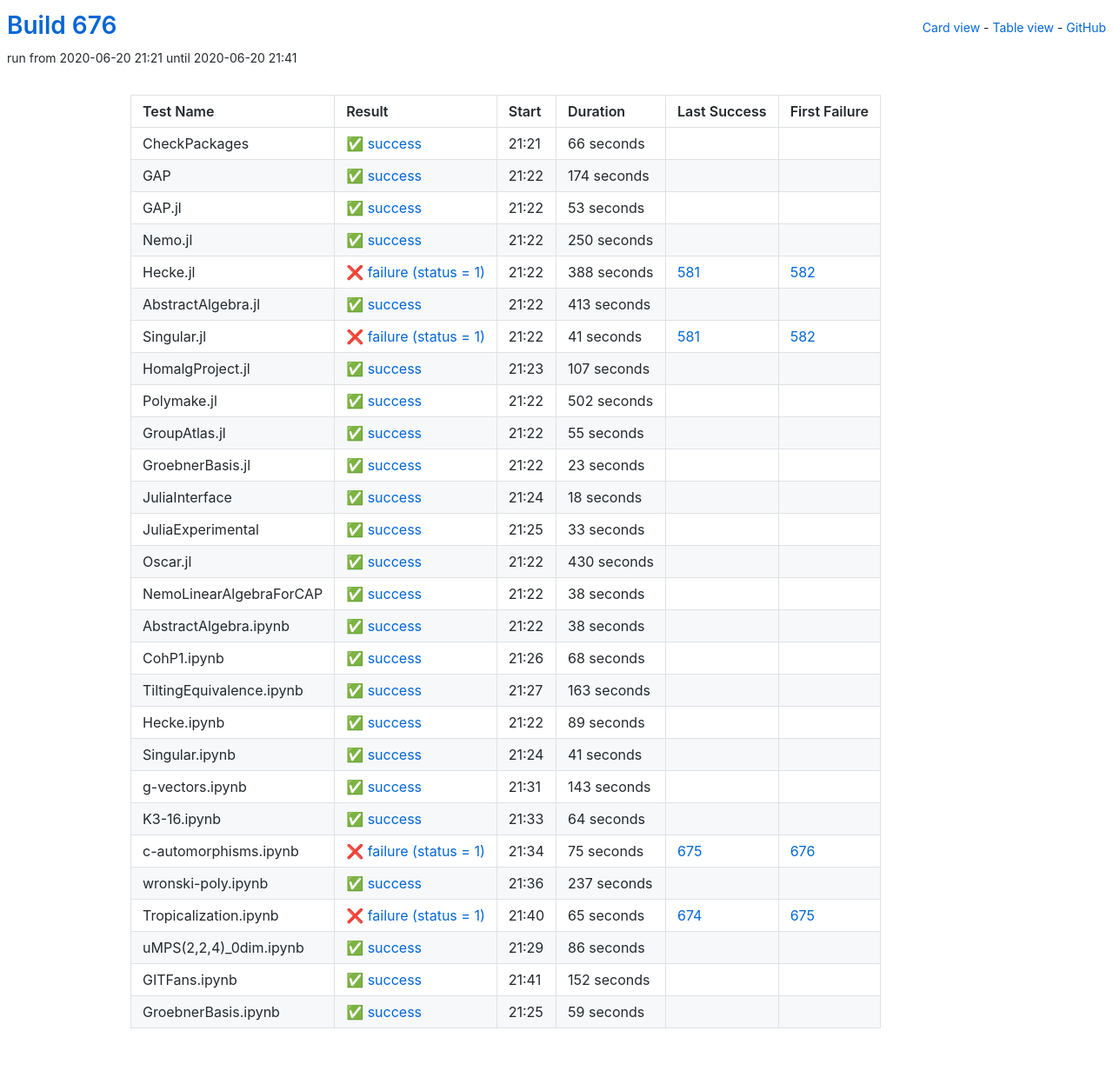
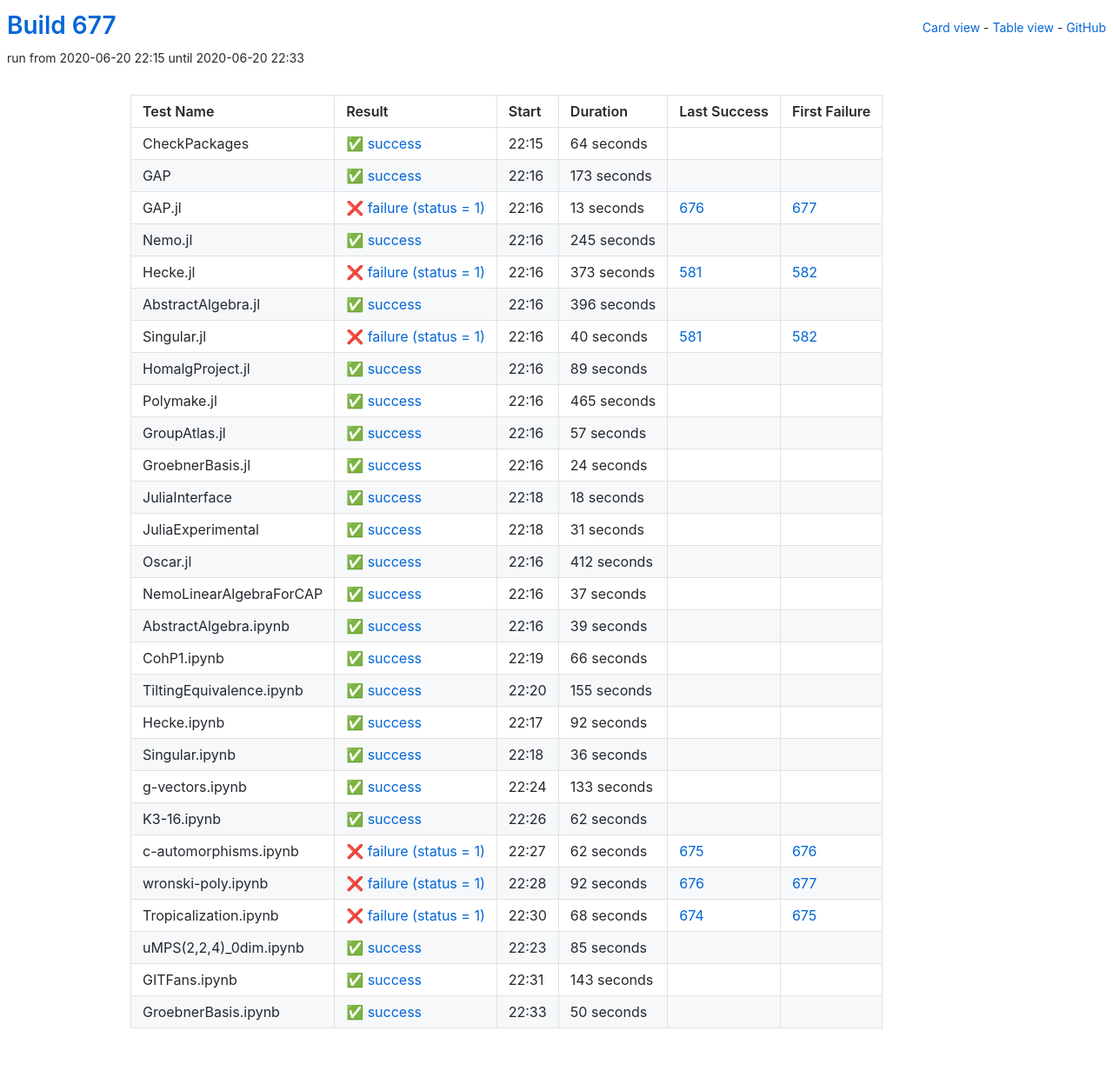
Before and after one commit to oscar-system/oscar-ci-status-1.4, a Jekyll site: the page built from table.html, in a window 1280 px wide. Shown: the whole page at 87% size. Built offline with Jekyll 4.4.1, drawn with Linux system fonts in a browser that asks for light colours.

Commit message:
Build #677

```diff
--- a/_data/ci.yml
+++ b/_data/ci.yml
@@ -1,6 +1,6 @@
 ---
-build: 676
-build_url: https://oscarci.mathematik.uni-kl.de/job/oscar-julia-1.4/676/
+build: 677
+build_url: https://oscarci.mathematik.uni-kl.de/job/oscar-julia-1.4/677/
 job: oscar-julia-1.4
 organization: oscar-system
 repo: oscar-ci-status-1.4
@@ -8,140 +8,140 @@ repourl: https://github.com/oscar-system/oscar-ci-status-1.4
 tests:
 - name: CheckPackages
   id: checkpackages
-  log: https://oscarci.mathematik.uni-kl.de/job/oscar-julia-1.4/676/artifact/logs/build-676/CheckPackages.log
-  start: 2020-06-20 21:21
+  log: https://oscarci.mathematik.uni-kl.de/job/oscar-julia-1.4/677/artifact/logs/build-677/CheckPackages.log
+  start: 2020-06-20 22:15
   success: true
   exitcode: 0
   status: success
-  duration: 66
+  duration: 64
   last_success: false
   last_success_url:
   first_failure: false
   first_failure_url:
 - name: GAP
   id: gap
-  log: https://oscarci.mathematik.uni-kl.de/job/oscar-julia-1.4/676/artifact/logs/build-676/GAP.log
-  start: 2020-06-20 21:22
+  log: https://oscarci.mathematik.uni-kl.de/job/oscar-julia-1.4/677/artifact/logs/build-677/GAP.log
+  start: 2020-06-20 22:16
   success: true
   exitcode: 0
   status: success
-  duration: 174
+  duration: 173
   last_success: false
   last_success_url:
   first_failure: false
   first_failure_url:
 - name: GAP.jl
   id: gap-jl
-  log: https://oscarci.mathematik.uni-kl.de/job/oscar-julia-1.4/676/artifact/logs/build-676/GAP.jl.log
-  start: 2020-06-20 21:22
+  log: https://oscarci.mathematik.uni-kl.de/job/oscar-julia-1.4/677/artifact/logs/build-677/GAP.jl.log
+  start: 2020-06-20 22:16
+  success: false
+  exitcode: 1
+  status: failure
+  duration: 13
+  last_success: 676
+  last_success_url: https://oscarci.mathematik.uni-kl.de/job/oscar-julia-1.4/676/
+  first_failure: 677
+  first_failure_url: https://oscarci.mathematik.uni-kl.de/job/oscar-julia-1.4/677/
+- name: Nemo.jl
+  id: nemo-jl
+  log: https://oscarci.mathematik.uni-kl.de/job/oscar-julia-1.4/677/artifact/logs/build-677/Nemo.jl.log
+  start: 2020-06-20 22:16
   success: true
   exitcode: 0
   status: success
-  duration: 53
-  last_success: false
-  last_success_url:
-  first_failure: false
-  first_failure_url:
-- name: Nemo.jl
-  id: nemo-jl
-  log: https://oscarci.mathematik.uni-kl.de/job/oscar-julia-1.4/676/artifact/logs/build-676/Nemo.jl.log
-  start: 2020-06-20 21:22
-  success: true
-  exitcode: 0
-  status: success
-  duration: 250
+  duration: 245
   last_success: false
   last_success_url:
   first_failure: false
   first_failure_url:
 - name: Hecke.jl
   id: hecke-jl
-  log: https://oscarci.mathematik.uni-kl.de/job/oscar-julia-1.4/676/artifact/logs/build-676/Hecke.jl.log
-  start: 2020-06-20 21:22
+  log: https://oscarci.mathematik.uni-kl.de/job/oscar-julia-1.4/677/artifact/logs/build-677/Hecke.jl.log
+  start: 2020-06-20 22:16
   success: false
   exitcode: 1
   status: failure
-  duration: 388
+  duration: 373
   last_success: 581
   last_success_url: https://oscarci.mathematik.uni-kl.de/job/oscar-julia-1.4/581/
   first_failure: 582
   first_failure_url: https://oscarci.mathematik.uni-kl.de/job/oscar-julia-1.4/582/
 - name: AbstractAlgebra.jl
   id: abstractalgebra-jl
-  log: https://oscarci.mathematik.uni-kl.de/job/oscar-julia-1.4/676/artifact/logs/build-676/AbstractAlgebra.jl.log
-  start: 2020-06-20 21:22
+  log: https://oscarci.mathematik.uni-kl.de/job/oscar-julia-1.4/677/artifact/logs/build-677/AbstractAlgebra.jl.log
+  start: 2020-06-20 22:16
   success: true
   exitcode: 0
   status: success
-  duration: 413
+  duration: 396
   last_success: false
   last_success_url:
   first_failure: false
   first_failure_url:
 - name: Singular.jl
   id: singular-jl
-  log: https://oscarci.mathematik.uni-kl.de/job/oscar-julia-1.4/676/artifact/logs/build-676/Singular.jl.log
-  start: 2020-06-20 21:22
+  log: https://oscarci.mathematik.uni-kl.de/job/oscar-julia-1.4/677/artifact/logs/build-677/Singular.jl.log
+  start: 2020-06-20 22:16
   success: false
   exitcode: 1
   status: failure
-  duration: 41
+  duration: 40
   last_success: 581
   last_success_url: https://oscarci.mathematik.uni-kl.de/job/oscar-julia-1.4/581/
   first_failure: 582
   first_failure_url: https://oscarci.mathematik.uni-kl.de/job/oscar-julia-1.4/582/
 - name: HomalgProject.jl
   id: homalgproject-jl
-  log: https://oscarci.mathematik.uni-kl.de/job/oscar-julia-1.4/676/artifact/logs/build-676/HomalgProject.jl.log
-  start: 2020-06-20 21:23
+  log: https://oscarci.mathematik.uni-kl.de/job/oscar-julia-1.4/677/artifact/logs/build-677/HomalgProject.jl.log
+  start: 2020-06-20 22:16
   success: true
   exitcode: 0
   status: success
-  duration: 107
+  duration: 89
   last_success: false
   last_success_url:
   first_failure: false
   first_failure_url:
 - name: Polymake.jl
   id: polymake-jl
-  log: https://oscarci.mathematik.uni-kl.de/job/oscar-julia-1.4/676/artifact/logs/build-676/Polymake.jl.log
-  start: 2020-06-20 21:22
+  log: https://oscarci.mathematik.uni-kl.de/job/oscar-julia-1.4/677/artifact/logs/build-677/Polymake.jl.log
+  start: 2020-06-20 22:16
   success: true
   exitcode: 0
   status: success
-  duration: 502
+  duration: 465
   last_success: false
   last_success_url:
   first_failure: false
   first_failure_url:
 - name: GroupAtlas.jl
   id: groupatlas-jl
-  log: https://oscarci.mathematik.uni-kl.de/job/oscar-julia-1.4/676/artifact/logs/build-676/GroupAtlas.jl.log
-  start: 2020-06-20 21:22
+  log: https://oscarci.mathematik.uni-kl.de/job/oscar-julia-1.4/677/artifact/logs/build-677/GroupAtlas.jl.log
+  start: 2020-06-20 22:16
   success: true
   exitcode: 0
   status: success
-  duration: 55
+  duration: 57
   last_success: false
   last_success_url:
   first_failure: false
   first_failure_url:
 - name: GroebnerBasis.jl
   id: groebnerbasis-jl
-  log: https://oscarci.mathematik.uni-kl.de/job/oscar-julia-1.4/676/artifact/logs/build-676/GroebnerBasis.jl.log
-  start: 2020-06-20 21:22
+  log: https://oscarci.mathematik.uni-kl.de/job/oscar-julia-1.4/677/artifact/logs/build-677/GroebnerBasis.jl.log
+  start: 2020-06-20 22:16
   success: true
   exitcode: 0
   status: success
-  duration: 23
+  duration: 24
   last_success: false
   last_success_url:
   first_failure: false
   first_failure_url:
 - name: JuliaInterface
   id: juliainterface
-  log: https://oscarci.mathematik.uni-kl.de/job/oscar-julia-1.4/676/artifact/logs/build-676/JuliaInterface.log
-  start: 2020-06-20 21:24
+  log: https://oscarci.mathematik.uni-kl.de/job/oscar-julia-1.4/677/artifact/logs/build-677/JuliaInterface.log
+  start: 2020-06-20 22:18
   success: true
   exitcode: 0
   status: success
@@ -152,104 +152,176 @@ tests:
   first_failure_url:
 - name: JuliaExperimental
   id: juliaexperimental
-  log: https://oscarci.mathematik.uni-kl.de/job/oscar-julia-1.4/676/artifact/logs/build-676/JuliaExperimental.log
-  start: 2020-06-20 21:25
+  log: https://oscarci.mathematik.uni-kl.de/job/oscar-julia-1.4/677/artifact/logs/build-677/JuliaExperimental.log
+  start: 2020-06-20 22:18
   success: true
   exitcode: 0
   status: success
-  duration: 33
+  duration: 31
   last_success: false
   last_success_url:
   first_failure: false
   first_failure_url:
 - name: Oscar.jl
   id: oscar-jl
-  log: https://oscarci.mathematik.uni-kl.de/job/oscar-julia-1.4/676/artifact/logs/build-676/Oscar.jl.log
-  start: 2020-06-20 21:22
+  log: https://oscarci.mathematik.uni-kl.de/job/oscar-julia-1.4/677/artifact/logs/build-677/Oscar.jl.log
+  start: 2020-06-20 22:16
   success: true
   exitcode: 0
   status: success
-  duration: 430
+  duration: 412
   last_success: false
   last_success_url:
   first_failure: false
   first_failure_url:
 - name: NemoLinearAlgebraForCAP
   id: nemolinearalgebraforcap
-  log: https://oscarci.mathematik.uni-kl.de/job/oscar-julia-1.4/676/artifact/logs/build-676/NemoLinearAlgebraForCAP.log
-  start: 2020-06-20 21:22
+  log: https://oscarci.mathematik.uni-kl.de/job/oscar-julia-1.4/677/artifact/logs/build-677/NemoLinearAlgebraForCAP.log
+  start: 2020-06-20 22:16
   success: true
   exitcode: 0
   status: success
-  duration: 38
+  duration: 37
   last_success: false
   last_success_url:
   first_failure: false
   first_failure_url:
 - name: AbstractAlgebra.ipynb
   id: abstractalgebra-ipynb
-  log: https://oscarci.mathematik.uni-kl.de/job/oscar-julia-1.4/676/artifact/logs/build-676/AbstractAlgebra.ipynb.log
-  start: 2020-06-20 21:22
+  log: https://oscarci.mathematik.uni-kl.de/job/oscar-julia-1.4/677/artifact/logs/build-677/AbstractAlgebra.ipynb.log
+  start: 2020-06-20 22:16
   success: true
   exitcode: 0
   status: success
-  duration: 38
+  duration: 39
   last_success: false
   last_success_url:
   first_failure: false
   first_failure_url:
 - name: CohP1.ipynb
   id: cohp1-ipynb
-  log: https://oscarci.mathematik.uni-kl.de/job/oscar-julia-1.4/676/artifact/logs/build-676/CohP1.ipynb.log
-  start: 2020-06-20 21:26
+  log: https://oscarci.mathematik.uni-kl.de/job/oscar-julia-1.4/677/artifact/logs/build-677/CohP1.ipynb.log
+  start: 2020-06-20 22:19
   success: true
   exitcode: 0
   status: success
-  duration: 68
+  duration: 66
   last_success: false
   last_success_url:
   first_failure: false
   first_failure_url:
 - name: TiltingEquivalence.ipynb
   id: tiltingequivalence-ipynb
-  log: https://oscarci.mathematik.uni-kl.de/job/oscar-julia-1.4/676/artifact/logs/build-676/TiltingEquivalence.ipynb.log
-  start: 2020-06-20 21:27
+  log: https://oscarci.mathematik.uni-kl.de/job/oscar-julia-1.4/677/artifact/logs/build-677/TiltingEquivalence.ipynb.log
+  start: 2020-06-20 22:20
   success: true
   exitcode: 0
   status: success
-  duration: 163
+  duration: 155
   last_success: false
   last_success_url:
   first_failure: false
   first_failure_url:
 - name: Hecke.ipynb
   id: hecke-ipynb
-  log: https://oscarci.mathematik.uni-kl.de/job/oscar-julia-1.4/676/artifact/logs/build-676/Hecke.ipynb.log
-  start: 2020-06-20 21:22
+  log: https://oscarci.mathematik.uni-kl.de/job/oscar-julia-1.4/677/artifact/logs/build-677/Hecke.ipynb.log
+  start: 2020-06-20 22:17
   success: true
   exitcode: 0
   status: success
-  duration: 89
+  duration: 92
   last_success: false
   last_success_url:
   first_failure: false
   first_failure_url:
 - name: Singular.ipynb
   id: singular-ipynb
-  log: https://oscarci.mathematik.uni-kl.de/job/oscar-julia-1.4/676/artifact/logs/build-676/Singular.ipynb.log
-  start: 2020-06-20 21:24
+  log: https://oscarci.mathematik.uni-kl.de/job/oscar-julia-1.4/677/artifact/logs/build-677/Singular.ipynb.log
+  start: 2020-06-20 22:18
   success: true
   exitcode: 0
   status: success
-  duration: 41
+  duration: 36
   last_success: false
   last_success_url:
   first_failure: false
   first_failure_url:
 - name: g-vectors.ipynb
   id: g-vectors-ipynb
-  log: https://oscarci.mathematik.uni-kl.de/job/oscar-julia-1.4/676/artifact/logs/build-676/g-vectors.ipynb.log
-  start: 2020-06-20 21:31
+  log: https://oscarci.mathematik.uni-kl.de/job/oscar-julia-1.4/677/artifact/logs/build-677/g-vectors.ipynb.log
+  start: 2020-06-20 22:24
+  success: true
+  exitcode: 0
+  status: success
+  duration: 133
+  last_success: false
+  last_success_url:
+  first_failure: false
+  first_failure_url:
+- name: K3-16.ipynb
+  id: k3-16-ipynb
+  log: https://oscarci.mathematik.uni-kl.de/job/oscar-julia-1.4/677/artifact/logs/build-677/K3-16.ipynb.log
+  start: 2020-06-20 22:26
+  success: true
+  exitcode: 0
+  status: success
+  duration: 62
+  last_success: false
+  last_success_url:
+  first_failure: false
+  first_failure_url:
+- name: c-automorphisms.ipynb
+  id: c-automorphisms-ipynb
+  log: https://oscarci.mathematik.uni-kl.de/job/oscar-julia-1.4/677/artifact/logs/build-677/c-automorphisms.ipynb.log
+  start: 2020-06-20 22:27
+  success: false
+  exitcode: 1
+  status: failure
+  duration: 62
+  last_success: 675
+  last_success_url: https://oscarci.mathematik.uni-kl.de/job/oscar-julia-1.4/675/
+  first_failure: 676
+  first_failure_url: https://oscarci.mathematik.uni-kl.de/job/oscar-julia-1.4/676/
+- name: wronski-poly.ipynb
+  id: wronski-poly-ipynb
+  log: https://oscarci.mathematik.uni-kl.de/job/oscar-julia-1.4/677/artifact/logs/build-677/wronski-poly.ipynb.log
+  start: 2020-06-20 22:28
+  success: false
+  exitcode: 1
+  status: failure
+  duration: 92
+  last_success: 676
+  last_success_url: https://oscarci.mathematik.uni-kl.de/job/oscar-julia-1.4/676/
+  first_failure: 677
+  first_failure_url: https://oscarci.mathematik.uni-kl.de/job/oscar-julia-1.4/677/
+- name: Tropicalization.ipynb
+  id: tropicalization-ipynb
+  log: https://oscarci.mathematik.uni-kl.de/job/oscar-julia-1.4/677/artifact/logs/build-677/Tropicalization.ipynb.log
+  start: 2020-06-20 22:30
+  success: false
+  exitcode: 1
+  status: failure
+  duration: 68
+  last_success: 674
+  last_success_url: https://oscarci.mathematik.uni-kl.de/job/oscar-julia-1.4/674/
+  first_failure: 675
+  first_failure_url: https://oscarci.mathematik.uni-kl.de/job/oscar-julia-1.4/675/
+- name: uMPS(2,2,4)_0dim.ipynb
+  id: umps-2-2-4-0dim-ipynb
+  log: https://oscarci.mathematik.uni-kl.de/job/oscar-julia-1.4/677/artifact/logs/build-677/uMPS-2-2-4-_0dim.ipynb.log
+  start: 2020-06-20 22:23
+  success: true
+  exitcode: 0
+  status: success
+  duration: 85
+  last_success: false
+  last_success_url:
+  first_failure: false
+  first_failure_url:
+- name: GITFans.ipynb
+  id: gitfans-ipynb
+  log: https://oscarci.mathematik.uni-kl.de/job/oscar-julia-1.4/677/artifact/logs/build-677/GITFans.ipynb.log
+  start: 2020-06-20 22:31
   success: true
   exitcode: 0
   status: success
@@ -258,87 +330,15 @@ tests:
   last_success_url:
   first_failure: false
   first_failure_url:
-- name: K3-16.ipynb
-  id: k3-16-ipynb
-  log: https://oscarci.mathematik.uni-kl.de/job/oscar-julia-1.4/676/artifact/logs/build-676/K3-16.ipynb.log
-  start: 2020-06-20 21:33
+- name: GroebnerBasis.ipynb
+  id: groebnerbasis-ipynb
+  log: https://oscarci.mathematik.uni-kl.de/job/oscar-julia-1.4/677/artifact/logs/build-677/GroebnerBasis.ipynb.log
+  start: 2020-06-20 22:33
   success: true
   exitcode: 0
   status: success
-  duration: 64
+  duration: 50
   last_success: false
   last_success_url:
   first_failure: false
   first_failure_url:
-- name: c-automorphisms.ipynb
-  id: c-automorphisms-ipynb
-  log: https://oscarci.mathematik.uni-kl.de/job/oscar-julia-1.4/676/artifact/logs/build-676/c-automorphisms.ipynb.log
-  start: 2020-06-20 21:34
-  success: false
-  exitcode: 1
-  status: failure
-  duration: 75
-  last_success: 675
-  last_success_url: https://oscarci.mathematik.uni-kl.de/job/oscar-julia-1.4/675/
-  first_failure: 676
-  first_failure_url: https://oscarci.mathematik.uni-kl.de/job/oscar-julia-1.4/676/
-- name: wronski-poly.ipynb
-  id: wronski-poly-ipynb
-  log: https://oscarci.mathematik.uni-kl.de/job/oscar-julia-1.4/676/artifact/logs/build-676/wronski-poly.ipynb.log
-  start: 2020-06-20 21:36
-  success: true
-  exitcode: 0
-  status: success
-  duration: 237
-  last_success: false
-  last_success_url:
-  first_failure: false
-  first_failure_url:
-- name: Tropicalization.ipynb
-  id: tropicalization-ipynb
-  log: https://oscarci.mathematik.uni-kl.de/job/oscar-julia-1.4/676/artifact/logs/build-676/Tropicalization.ipynb.log
-  start: 2020-06-20 21:40
-  success: false
-  exitcode: 1
-  status: failure
-  duration: 65
-  last_success: 674
-  last_success_url: https://oscarci.mathematik.uni-kl.de/job/oscar-julia-1.4/674/
-  first_failure: 675
-  first_failure_url: https://oscarci.mathematik.uni-kl.de/job/oscar-julia-1.4/675/
-- name: uMPS(2,2,4)_0dim.ipynb
-  id: umps-2-2-4-0dim-ipynb
-  log: https://oscarci.mathematik.uni-kl.de/job/oscar-julia-1.4/676/artifact/logs/build-676/uMPS-2-2-4-_0dim.ipynb.log
-  start: 2020-06-20 21:29
-  success: true
-  exitcode: 0
-  status: success
-  duration: 86
-  last_success: false
-  last_success_url:
-  first_failure: false
-  first_failure_url:
-- name: GITFans.ipynb
-  id: gitfans-ipynb
-  log: https://oscarci.mathematik.uni-kl.de/job/oscar-julia-1.4/676/artifact/logs/build-676/GITFans.ipynb.log
-  start: 2020-06-20 21:41
-  success: true
-  exitcode: 0
-  status: success
-  duration: 152
-  last_success: false
-  last_success_url:
-  first_failure: false
-  first_failure_url:
-- name: GroebnerBasis.ipynb
-  id: groebnerbasis-ipynb
-  log: https://oscarci.mathematik.uni-kl.de/job/oscar-julia-1.4/676/artifact/logs/build-676/GroebnerBasis.ipynb.log
-  start: 2020-06-20 21:25
-  success: true
-  exitcode: 0
-  status: success
-  duration: 59
-  last_success: false
-  last_success_url:
-  first_failure: false
-  first_failure_url:
```
Also changed, not shown: README.md.
